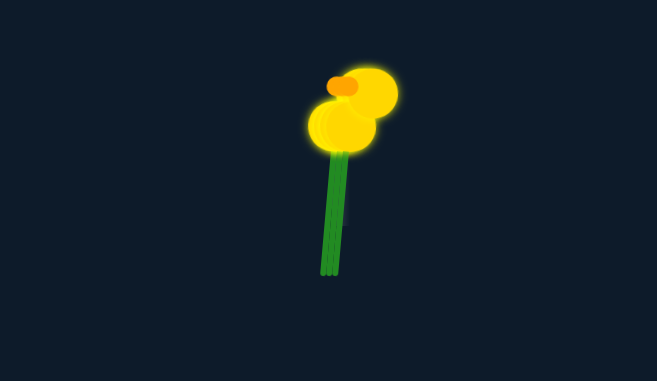
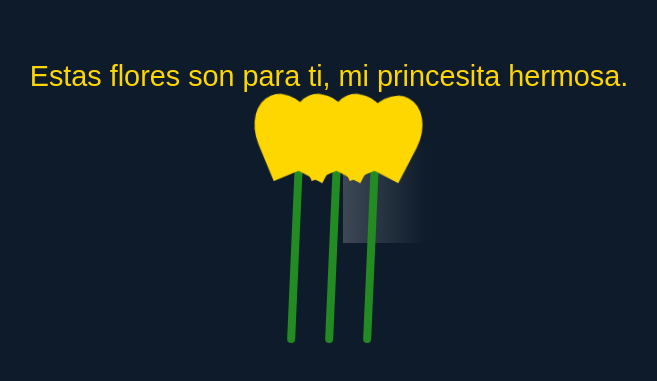
Before and after one commit to ManuelGG1708/Flowers, a plain HTML site: page index.html in a window 1280 px wide. Shown: the part 199-580 px from the top of the page, without its empty margins (311-968 px from the left). Drawn offline with Linux system fonts and the light colour scheme.

Commit message:
Update index.html

```diff
--- a/index.html
+++ b/index.html
@@ -3,17 +3,26 @@
 <head>
     <meta charset="UTF-8">
     <meta name="viewport" content="width=device-width, initial-scale=1.0">
-    <title>Flores Amarillas con Movimiento</title>
+    <title>Ramo de Tulipanes Amarillos</title>
     <style>
         body {
             margin: 0;
             padding: 0;
             display: flex;
+            flex-direction: column;
             justify-content: center;
             align-items: center;
             height: 100vh;
             background-color: #0d1b2a;
+            color: #FFD700;
             overflow: hidden;
+            font-family: 'Arial', sans-serif;
+        }
+
+        .message {
+            text-align: center;
+            margin-bottom: 50px;
+            font-size: 1.8em;
         }
 
         .flower-container {
@@ -21,66 +30,66 @@
             display: flex;
             justify-content: center;
             align-items: flex-end;
+            gap: 30px;
         }
 
         .stem {
-            width: 6px;
-            height: 150px;
+            width: 8px;
+            height: 200px;
             background-color: #228B22;
-            border-radius: 3px;
+            border-radius: 4px;
             transform-origin: bottom;
             animation: sway 4s ease-in-out infinite;
         }
 
-        .petal {
-            position: absolute;
-            width: 50px;
-            height: 50px;
-            background-color: #FFD700;
-            border-radius: 50%;
-            box-shadow: 0 0 10px rgba(255, 255, 0, 0.7);
+        .tulip {
+            position: relative;
+            top: -50px;
         }
 
-        .petal:nth-child(1) {
-            top: -25px;
-            left: -25px;
+        .tulip::before, .tulip::after {
+            content: '';
+            position: absolute;
+            width: 60px;
+            height: 80px;
+            background-color: #FFD700;
+            border-radius: 60% 60% 0 0;
         }
 
-        .petal:nth-child(2) {
-            top: -25px;
-            right: -25px;
+        .tulip::before {
+            transform: rotate(-25deg);
+            left: -40px;
         }
 
-        .petal:nth-child(3) {
-            top: -60px;
-            left: 0;
-            transform: rotate(45deg);
+        .tulip::after {
+            transform: rotate(25deg);
+            right: -40px;
         }
 
         .center {
             position: absolute;
-            top: -50px;
-            left: -10px;
-            width: 20px;
-            height: 20px;
+            top: -10px;
+            left: -15px;
+            width: 30px;
+            height: 40px;
             background-color: #FFA500;
             border-radius: 50%;
         }
 
-        /* Animación de balanceo para simular el viento */
+        /* Animación de balanceo */
         @keyframes sway {
             0% {
                 transform: rotate(0deg);
             }
             50% {
-                transform: rotate(10deg);
+                transform: rotate(5deg);
             }
             100% {
                 transform: rotate(0deg);
             }
         }
 
-        /* Movimiento del fondo para simular viento */
+        /* Viento */
         .wind {
             position: absolute;
             top: 0;
@@ -102,25 +111,25 @@
     </style>
 </head>
 <body>
+    <div class="message">
+        Estas flores son para ti, mi princesita hermosa.
+    </div>
     <div class="flower-container">
         <div class="wind"></div>
+
+        <!-- Tulipán 1 -->
         <div class="stem">
-            <div class="petal"></div>
-            <div class="petal"></div>
-            <div class="petal"></div>
-            <div class="center"></div>
+            <div class="tulip"></div>
         </div>
+
+        <!-- Tulipán 2 -->
         <div class="stem">
-            <div class="petal"></div>
-            <div class="petal"></div>
-            <div class="petal"></div>
-            <div class="center"></div>
+            <div class="tulip"></div>
         </div>
+
+        <!-- Tulipán 3 -->
         <div class="stem">
-            <div class="petal"></div>
-            <div class="petal"></div>
-            <div class="petal"></div>
-            <div class="center"></div>
+            <div class="tulip"></div>
         </div>
     </div>
 </body>
```
